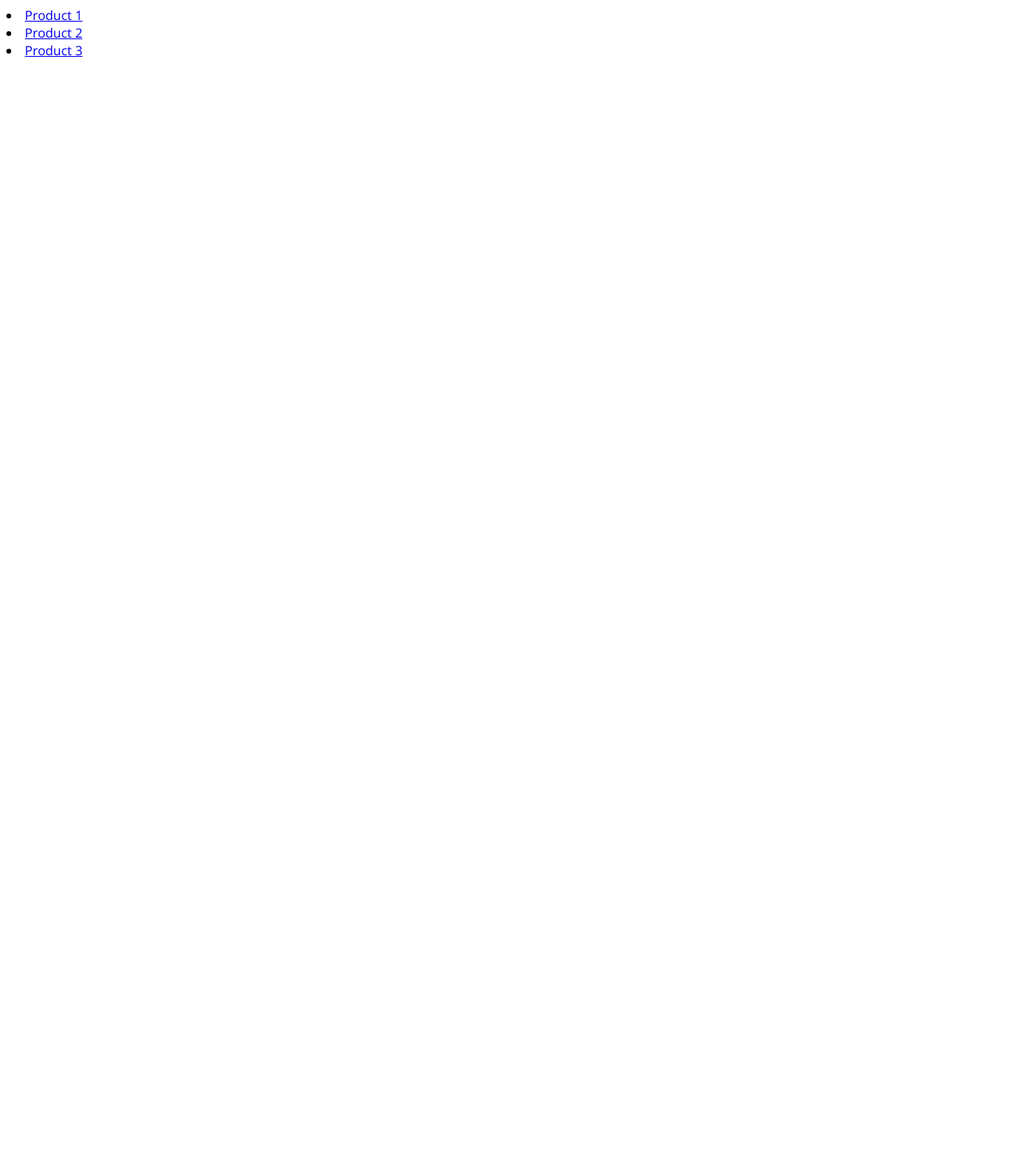
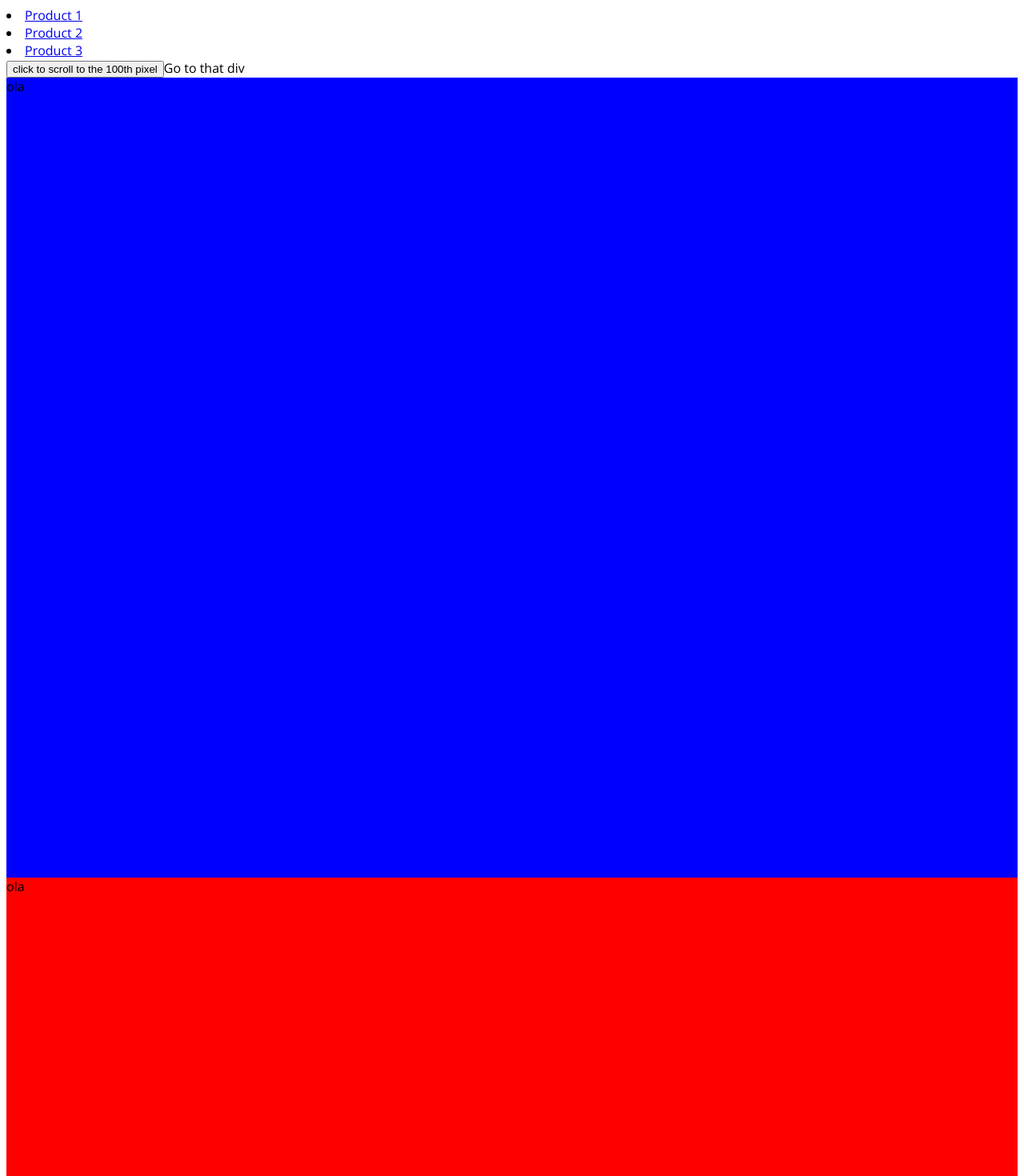
Before and after one commit to arshptl/nextjs-udemy, a Next.js app in the folder data-fetching/: page / in a window 1280 px wide. Shown: the top 1470 px of the page at 80% size. Before the commit the page ends 800 px from the top, so only its background shows below. Built offline with nearby package versions, Linux system fonts and the light colour scheme.

Commit message:
testing hash routing

```diff
--- a/data-fetching/pages/index.js
+++ b/data-fetching/pages/index.js
@@ -6,6 +6,7 @@ import Link from 'next/link'
 
 const index = ({ products }) => {
     return (
+        <>
             <div>
                 {products.map((obj) => (
                     <li>
@@ -15,6 +16,37 @@ const index = ({ products }) => {
                     </li>
                 ))}
             </div>
+            <button onClick={() => scroll(0, 200)}>click to scroll to the 100th pixel</button>
+            <a
+                // href="#tothediv"
+                onClick={(event) => {
+                    const hashElement = document.querySelector(
+                        // event.target?.hash
+                        "#tothediv"
+                    );
+
+                    if (hashElement) {
+                        hashElement.setAttribute("tabindex", 0);
+
+                        window.requestAnimationFrame(() => {
+                            hashElement.focus();
+
+                            window.requestAnimationFrame(() => {
+                                hashElement.removeAttribute("tabindex");
+                            });
+                        });
+                    }
+                }}
+            >Go to that div</a>
+
+            <div style={{ height: "1000px", backgroundColor: "blue" }}>
+                ola
+            </div>
+
+            <div id='tothediv' tabIndex={-1} style={{ height: "500px", backgroundColor: "red" }}>
+                ola
+            </div>
+        </>
     )
 }
 
```
Lines whose indentation alone changed are shown as unchanged.
